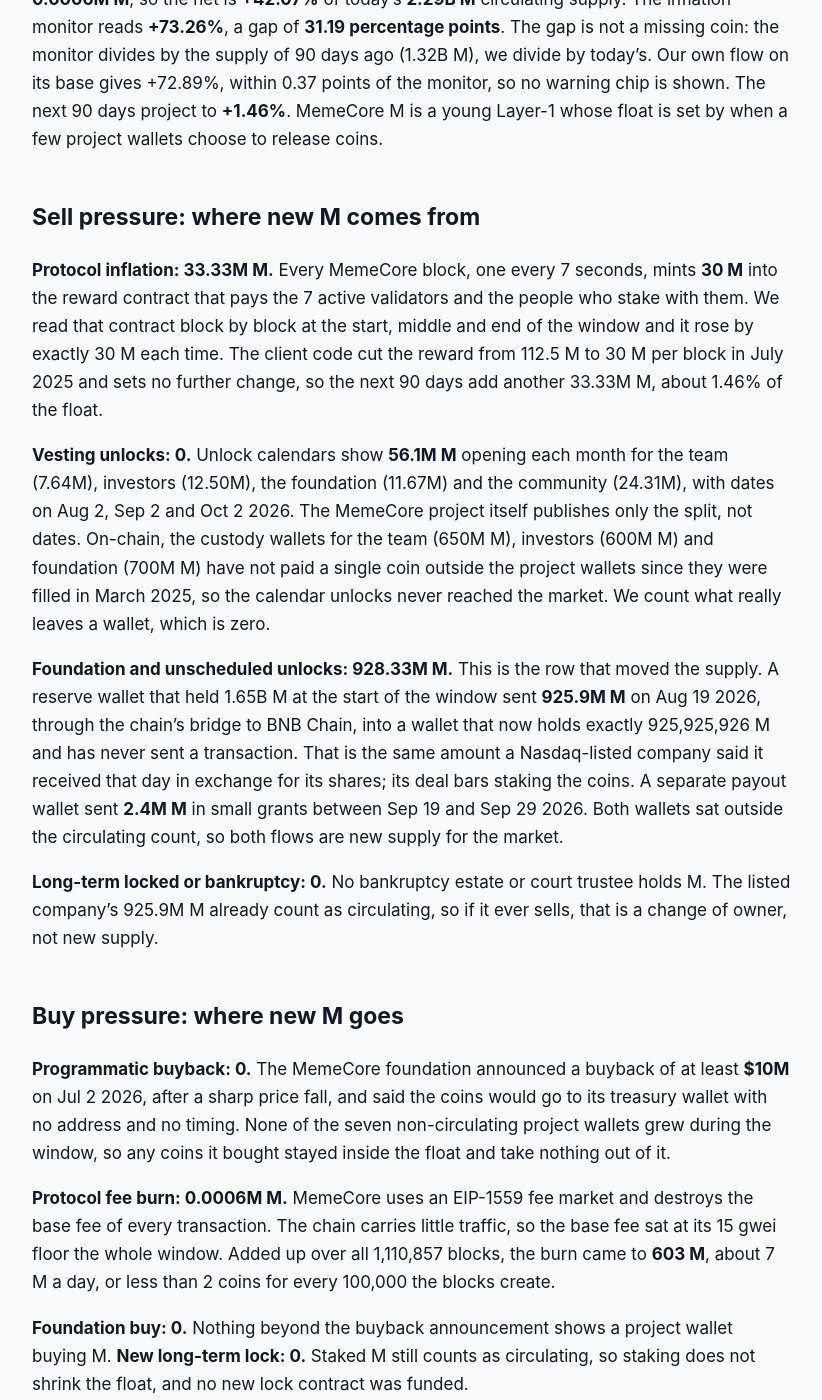
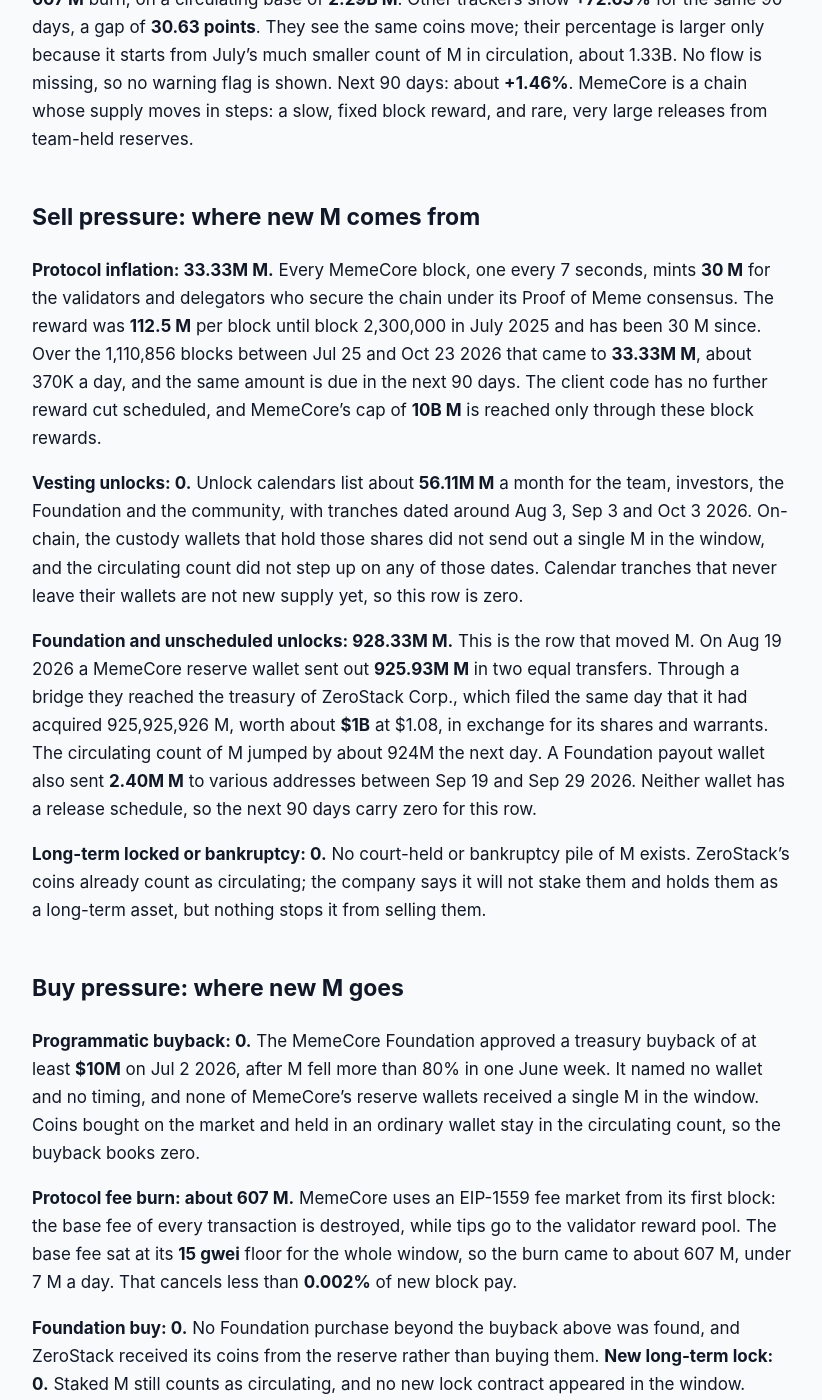
Before and after one commit to jeevansongmy-spec/mrnasdog-articles, a Jekyll site: the page built from crypto/memecore-pressure-framework.md, in a window 1280 px wide and 1400 px high, scrolled down 602 px. Shown: the whole window, without its empty margins (228-1050 px from the left). Built offline with Jekyll 4.4.1, drawn with Linux system fonts in a browser that asks for light colours; some of the changed text lies outside the part shown.

Commit message:
publish: crypto/memecore-pressure-framework

```diff
--- a/crypto/memecore-pressure-framework.md
+++ b/crypto/memecore-pressure-framework.md
@@ -1,6 +1,6 @@
 ---
 title:         "M Inflation Analysis · October 2026 · Supply growing · projected to keep growing"
-description:   "M supply grew +42.07% in 90 days: a 925.9M M release from a project wallet plus 33.3M of block rewards. Next 90 days about +1.46%; 3.14B M still held back."
+description:   "M supply is growing: a 925.93M M reserve release and 33.33M of block rewards lifted supply +42.00% in 90 days. About +1.46% next; 3.14B M held back."
 canonical_url: "https://mrnasdog.com/research/memecore/inflation"
 tags:          ["crypto", "m", "memecore", "layer1"]
 published:     true
@@ -12,56 +12,56 @@ published:     true
 
 # M Inflation Analysis · October 2026 · Supply growing · projected to keep growing
 
-**MemeCore (M)** grew its circulating supply by **+42.07%** in the 90 days to Oct 13 2026, and almost all of it came from one transfer: on Aug 19 2026 a project wallet released **925.9M M** to a Nasdaq-listed company. Block rewards added **33.33M M**, while the base-fee burn removed only **603 M**. With no release on the calendar that has ever reached the chain, the next 90 days should add about **+1.46%** from block rewards alone, but **3.14B M** still sit in seven project wallets that can release at any time.
+**M**, the coin of the **MemeCore** Layer 1, grew its circulating supply by **+42.00%** in the 90 days to Oct 23 2026. Almost all of it was one event: on Aug 19 2026 a MemeCore reserve wallet released **925.93M M** to the treasury of ZeroStack, a Nasdaq-listed company. Block rewards added **33.33M M**, and the base-fee burn removed only about **607 M**. For the next 90 days the MemeCore ledger shows about **+1.46%**, from block rewards alone, while **3.14B M** still sits in reserve and custody wallets with no public release date.
 
 ## The verdict, in one paragraph
 
-MemeCore added **961.65M M** of new supply into the float over the last 90 days and took back **0.0006M M**, so the net is **+42.07%** of today's **2.29B M** circulating supply. The inflation monitor reads **+73.26%**, a gap of **31.19 percentage points**. The gap is not a missing coin: the monitor divides by the supply of 90 days ago (1.32B M), we divide by today's. Our own flow on its base gives +72.89%, within 0.37 points of the monitor, so no warning chip is shown. The next 90 days project to **+1.46%**. MemeCore M is a young Layer-1 whose float is set by when a few project wallets choose to release coins.
+M supply rose **+42.00%** over the last 90 days: **961.65M M** of new sell-side supply against a **607 M** burn, on a circulating base of **2.29B M**. Other trackers show **+72.63%** for the same 90 days, a gap of **30.63 points**. They see the same coins move; their percentage is larger only because it starts from July's much smaller count of M in circulation, about 1.33B. No flow is missing, so no warning flag is shown. Next 90 days: about **+1.46%**. MemeCore is a chain whose supply moves in steps: a slow, fixed block reward, and rare, very large releases from team-held reserves.
 
 ## Sell pressure: where new M comes from
 
-**Protocol inflation: 33.33M M.** Every MemeCore block, one every 7 seconds, mints **30 M** into the reward contract that pays the 7 active validators and the people who stake with them. We read that contract block by block at the start, middle and end of the window and it rose by exactly 30 M each time. The client code cut the reward from 112.5 M to 30 M per block in July 2025 and sets no further change, so the next 90 days add another 33.33M M, about 1.46% of the float.
+**Protocol inflation: 33.33M M.** Every MemeCore block, one every 7 seconds, mints **30 M** for the validators and delegators who secure the chain under its Proof of Meme consensus. The reward was **112.5 M** per block until block 2,300,000 in July 2025 and has been 30 M since. Over the 1,110,856 blocks between Jul 25 and Oct 23 2026 that came to **33.33M M**, about 370K a day, and the same amount is due in the next 90 days. The client code has no further reward cut scheduled, and MemeCore's cap of **10B M** is reached only through these block rewards.
 
-**Vesting unlocks: 0.** Unlock calendars show **56.1M M** opening each month for the team (7.64M), investors (12.50M), the foundation (11.67M) and the community (24.31M), with dates on Aug 2, Sep 2 and Oct 2 2026. The MemeCore project itself publishes only the split, not dates. On-chain, the custody wallets for the team (650M M), investors (600M M) and foundation (700M M) have not paid a single coin outside the project wallets since they were filled in March 2025, so the calendar unlocks never reached the market. We count what really leaves a wallet, which is zero.
+**Vesting unlocks: 0.** Unlock calendars list about **56.11M M** a month for the team, investors, the Foundation and the community, with tranches dated around Aug 3, Sep 3 and Oct 3 2026. On-chain, the custody wallets that hold those shares did not send out a single M in the window, and the circulating count did not step up on any of those dates. Calendar tranches that never leave their wallets are not new supply yet, so this row is zero.
 
-**Foundation and unscheduled unlocks: 928.33M M.** This is the row that moved the supply. A reserve wallet that held 1.65B M at the start of the window sent **925.9M M** on Aug 19 2026, through the chain's bridge to BNB Chain, into a wallet that now holds exactly 925,925,926 M and has never sent a transaction. That is the same amount a Nasdaq-listed company said it received that day in exchange for its shares; its deal bars staking the coins. A separate payout wallet sent **2.4M M** in small grants between Sep 19 and Sep 29 2026. Both wallets sat outside the circulating count, so both flows are new supply for the market.
+**Foundation and unscheduled unlocks: 928.33M M.** This is the row that moved M. On Aug 19 2026 a MemeCore reserve wallet sent out **925.93M M** in two equal transfers. Through a bridge they reached the treasury of ZeroStack Corp., which filed the same day that it had acquired 925,925,926 M, worth about **$1B** at $1.08, in exchange for its shares and warrants. The circulating count of M jumped by about 924M the next day. A Foundation payout wallet also sent **2.40M M** to various addresses between Sep 19 and Sep 29 2026. Neither wallet has a release schedule, so the next 90 days carry zero for this row.
 
-**Long-term locked or bankruptcy: 0.** No bankruptcy estate or court trustee holds M. The listed company's 925.9M M already count as circulating, so if it ever sells, that is a change of owner, not new supply.
+**Long-term locked or bankruptcy: 0.** No court-held or bankruptcy pile of M exists. ZeroStack's coins already count as circulating; the company says it will not stake them and holds them as a long-term asset, but nothing stops it from selling them.
 
 ## Buy pressure: where new M goes
 
-**Programmatic buyback: 0.** The MemeCore foundation announced a buyback of at least **$10M** on Jul 2 2026, after a sharp price fall, and said the coins would go to its treasury wallet with no address and no timing. None of the seven non-circulating project wallets grew during the window, so any coins it bought stayed inside the float and take nothing out of it.
+**Programmatic buyback: 0.** The MemeCore Foundation approved a treasury buyback of at least **$10M** on Jul 2 2026, after M fell more than 80% in one June week. It named no wallet and no timing, and none of MemeCore's reserve wallets received a single M in the window. Coins bought on the market and held in an ordinary wallet stay in the circulating count, so the buyback books zero.
 
-**Protocol fee burn: 0.0006M M.** MemeCore uses an EIP-1559 fee market and destroys the base fee of every transaction. The chain carries little traffic, so the base fee sat at its 15 gwei floor the whole window. Added up over all 1,110,857 blocks, the burn came to **603 M**, about 7 M a day, or less than 2 coins for every 100,000 the blocks create.
+**Protocol fee burn: about 607 M.** MemeCore uses an EIP-1559 fee market from its first block: the base fee of every transaction is destroyed, while tips go to the validator reward pool. The base fee sat at its **15 gwei** floor for the whole window, so the burn came to about 607 M, under 7 M a day. That cancels less than **0.002%** of new block pay.
 
-**Foundation buy: 0.** Nothing beyond the buyback announcement shows a project wallet buying M. **New long-term lock: 0.** Staked M still counts as circulating, so staking does not shrink the float, and no new lock contract was funded.
+**Foundation buy: 0.** No Foundation purchase beyond the buyback above was found, and ZeroStack received its coins from the reserve rather than buying them. **New long-term lock: 0.** Staked M still counts as circulating, and no new lock contract appeared in the window.
 
 ## Foundation and overhang
 
-Seven MemeCore project wallets hold every coin that is not counted as circulating, **3.14B M** today, and we check them on-chain every day: a reserve wallet with **724.1M M** (the one that made the August release), three custody wallets with **700M**, **650M** and **600M M** whose sizes match the foundation, team and investor shares, a payout wallet with **314.9M M**, and two more with **100M** and **50M M**. Total supply minus these seven equals the circulating supply to the coin, so nothing else is held back. That overhang is **137%** of the coins circulating today.
+About **3.14B M**, more than the whole circulating supply, sits in seven wallets created by the MemeCore deployer and kept outside the market count. The reserve wallet that paid ZeroStack still holds **724.07M M**. Five custody wallets hold **700M**, **650M**, **600M**, **100M** and **50M M**; their sizes match the Foundation, team and investor shares, and none has paid out since March 2025. The Foundation payout wallet holds **314.92M M** and pays small grants a few times a year. The buyback's treasury wallet has no public address, so its size is unknown.
 
-The foundation's buyback wallet has never been named, so its size is unknown. If any of these wallets' balances falls between our checks, the coins that left enter the foundation-and-unscheduled row at the next refresh.
+We read these wallets on-chain at every rebuild. If any of them falls between refreshes, the outflow enters Foundation and unscheduled unlocks at the next refresh. ZeroStack's 925.93M M is now inside the market count, so a sale by ZeroStack would add selling but not new supply.
 
-## How M compares to other young Layer-1 chains
+## How M compares to other young proof-of-stake Layer 1 chains
 
-Most new Layer-1 chains launch with well under half of their supply circulating and release the rest through monthly or yearly unlocks that land on the market on schedule. MemeCore M looks the same on paper, at 42% unlocked of 5.42B M and a 10B M cap, but its calendar unlocks have never moved on-chain. Its float instead jumps when the project makes a one-off transfer, as on Aug 19 2026. For a holder that is harder to plan for: a chain with a steady unlock schedule tells you the dates, while MemeCore's releases come without notice.
+Most young proof-of-stake Layer 1 chains release insider coins on a public monthly calendar, so their supply climbs in even steps that anyone can plan for. MemeCore's calendar exists on paper, but its custody wallets have not followed it; instead, supply jumped once by **925.93M M** when a reserve funded a company treasury. That makes M harder to forecast: a quiet quarter like the next one, at about **+1.46%**, can be followed by another very large step if a reserve wallet moves.
 
-On the issuance side, MemeCore pays a fixed **30 M** per block with no link to how much is staked, unlike Ethereum, whose reward rises with the stake, or Bitcoin, whose block reward halves on a set date. And unlike Ethereum or BNB Chain, where real traffic makes the fee burn a meaningful counterweight, MemeCore's burn is close to zero because the chain carries little traffic. Block rewards win by a factor of about 55,000.
+On issuance, MemeCore pays a flat **30 M** per block toward a **10B M** cap, about 6% a year on today's circulating supply and well above Ethereum's rate. Its EIP-1559 burn works like Ethereum's, but at a 15 gwei floor with light traffic it removes almost nothing, unlike chains where busy blocks burn a real share of new coins. And unlike coins that are already fully unlocked, only **42%** of the 5.43B M that exist circulate today.
 
 ## What to watch in the next 90 days
 
-**Nov 1 2026, Dec 2 2026 and Jan 1 2027** are the next calendar unlock dates, 56.1M M each. If the team, investor or foundation wallets finally pay out, those coins become real sell pressure at **2.5%** of the float per month.
+**The reserve wallet's 724.07M M:** it already paid out 925.93M M once without notice, and any new transfer out would add more than 30% to the supply in a day.
 
-The **724.1M M reserve wallet** is the one to watch most: it has sent coins out three times since March 2025 on no schedule, the last time the 925.9M M release.
+**Calendar unlock dates around Nov 2 2026, Dec 3 2026 and Jan 2 2027:** each lists about 56.11M M; if the custody wallets start paying them, the next 90 days rise from about +1.46% to near +8.8%.
 
-The listed company's **925.9M M** wallet: any transfer out would be a sale by a holder that is already in the float, not new supply, but it would be the biggest single seller in the market.
+**ZeroStack's treasury:** its 925.93M M is held in a company multisig; filings that show sales, or more token contributions, would change who holds M.
 
-Any MemeCore client release that changes the **30 M** block reward, and any address or size disclosed for the foundation's buyback.
+**The Foundation buyback:** any published wallet or burn of bought coins would turn the Jul 2 2026 promise into a real buy row.
 
 ## Summary
 
-MemeCore (M) supply grew **+42.07%** in the 90 days to Oct 13 2026 because one project wallet released **925.9M M** to a listed company on Aug 19 2026, on top of **33.33M M** of block rewards and against a fee burn of only 603 M. With no release scheduled that has ever reached the chain, the next 90 days project to about **+1.46%** from the 30 M block reward. The risk is the **3.14B M** still held in seven project wallets, more than the whole circulating supply, which can be released without notice, inside a hard cap of 10B M.
+MemeCore's M supply grew **+42.00%** in the 90 days to Oct 23 2026, almost all from a single **925.93M M** reserve release to ZeroStack's treasury on Aug 19 2026, plus **33.33M M** of block rewards. The fee burn of about 607 M is too small to matter, and the announced buyback has no visible effect. The next 90 days look much calmer at about **+1.46%**, but **3.14B M** remains in team-held wallets with no public release dates, and the cap of 10B M is still far away.
 
 ---
 
-*MrNasDog Pressure Framework analysis of M (MemeCore), Metric 1 — Inflation. Data + explanation only. Not financial advice. Checked Oct 13 2026.*
+*MrNasDog Pressure Framework analysis of M (MemeCore), Metric 1 — Inflation. Data + explanation only. Not financial advice. Checked Oct 23 2026.*
```
